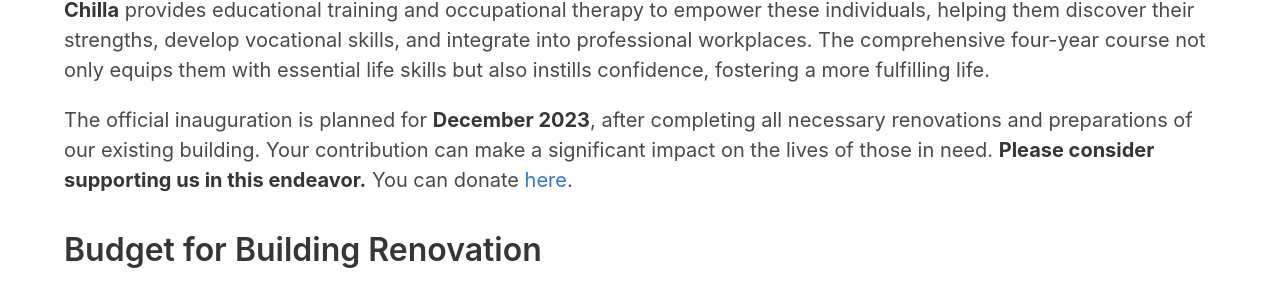
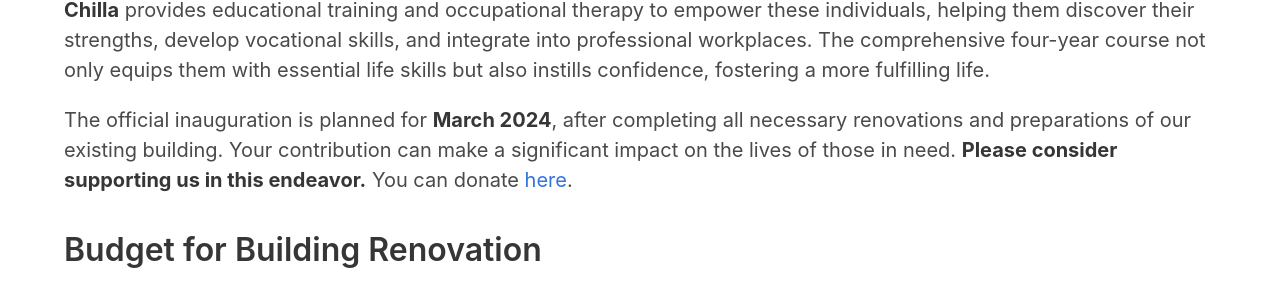
Before and after one commit to thennal10/anannia, a Jekyll site: the page built from habilitation.html, in a window 1280 px wide. Shown: the part 553-838 px from the top of the page. Built offline with Jekyll 4.4.1, drawn with Linux system fonts in a browser that asks for light colours.

Commit message:
Change inaguration date

```diff
--- a/habilitation.html
+++ b/habilitation.html
@@ -20,7 +20,7 @@ herotitle: Centre for Habilitation
             instills confidence, fostering a more fulfilling life.
         </p>
 
-        <p>The official inauguration is planned for <strong>December 2023</strong>, after completing all
+        <p>The official inauguration is planned for <strong>March 2024</strong>, after completing all
             necessary renovations and preparations of our existing building. Your contribution can make a significant
             impact on the lives of those in need. <strong>Please consider supporting us in this endeavor.</strong> You can
             donate <a href={{ site.data.links.donate }}>here</a>.
```
